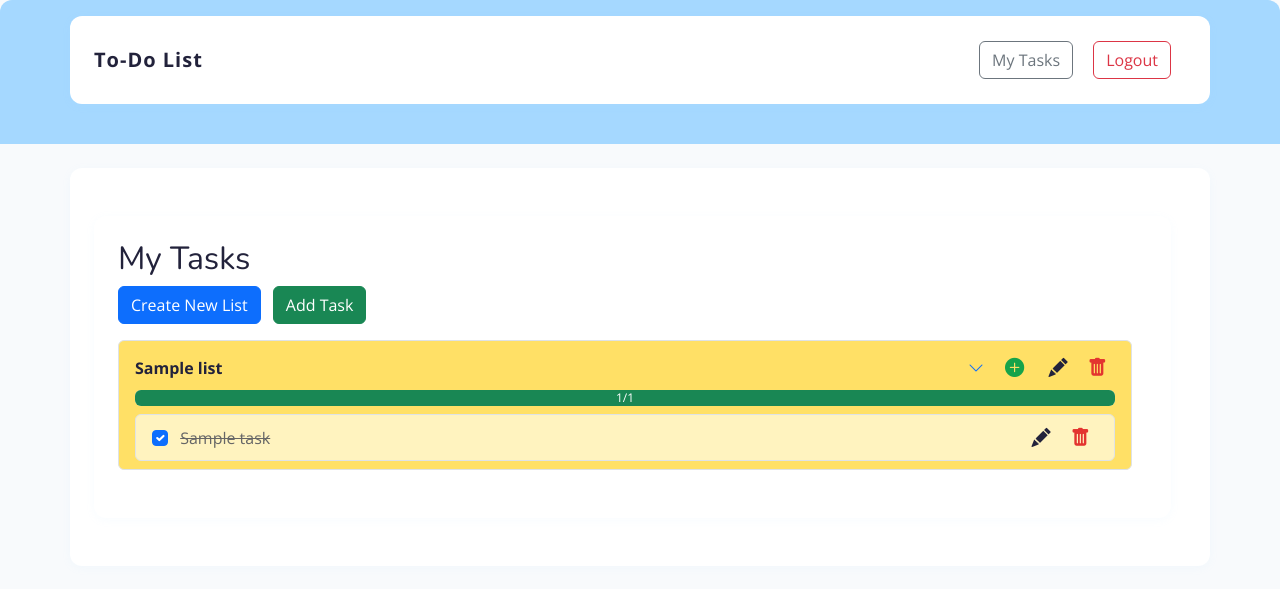
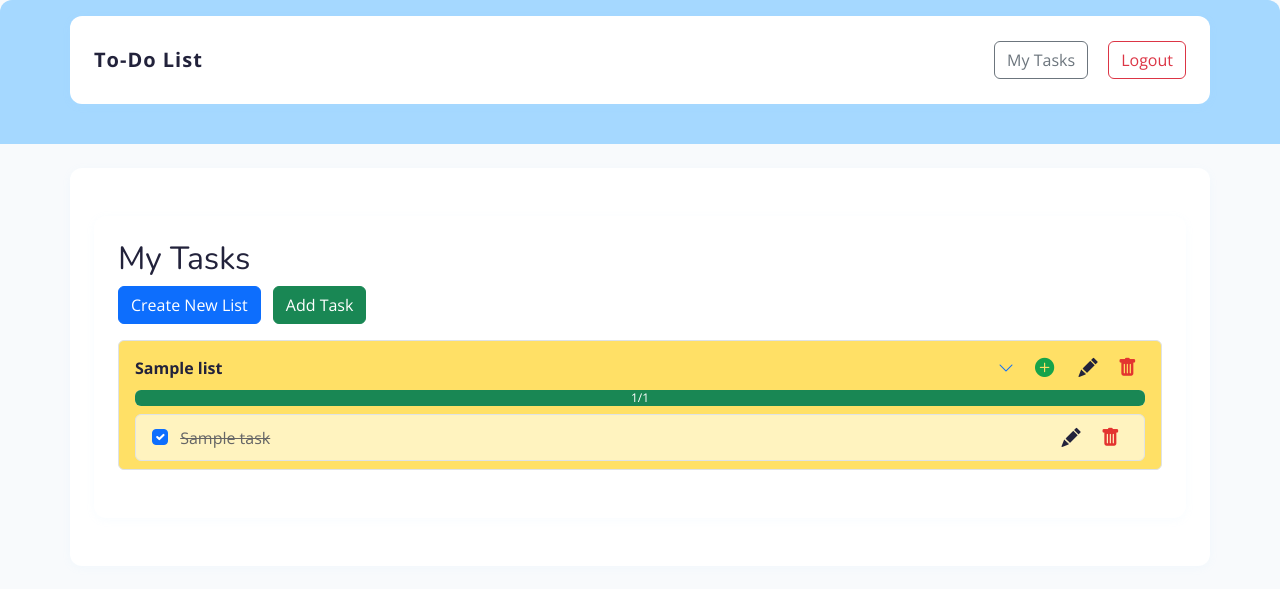
Before and after one commit to CXBeale/to-do-list, a Django app: page /lists/ in a window 1280 px wide. Shown: the top 589 px of the page. Run offline with Django 5.2, Linux system fonts and the light colour scheme; a user stored in the database is signed in; tables that the repository leaves empty hold one stand-in row (values such as "Sample post"); some libraries are stand-ins or nearby versions.

Commit message:
tidy stylesheet

```diff
--- a/assets/css/style.css
+++ b/assets/css/style.css
@@ -1,18 +1,6 @@
-/* Always show vertical scrollbar on main container to prevent layout shift */
-.container {
-  overflow-y: scroll;
-  scrollbar-gutter: stable;
-}
-/* Progress bar width responsive adjustment */
-.list-progress-bar {
-  width: 100%;
-}
-
-@media (min-width: 768px) {
-  .list-progress-bar {
-    width: 50%;
-  }
-}
+  /* ========================= */
+  /*        VARIABLES         */
+  /* ========================= */
   :root {
     --bg-main: #f8fafc;
     --bg-card: #fff;
@@ -24,79 +12,20 @@
     --accent-red: #ffadad;
     --text-main: #22223b;
     --text-secondary: #666;
-}
-/* Style for nested list groups */
-.list-group-item {
-  background: var(--accent-yellow-dark) !important;
-  color: var(--text-main) !important;
+    /* Icon color variables */
+    --icon-green: #16a34a;
+    --icon-green-hover: #15803d;
+    --icon-red: #e3342f;
+    --icon-red-hover: #b91c1c;
+    --icon-dark: #22223b;
   }
 
-/* Style for list items */
-.list-item {
-  background: var(--accent-yellow) !important;
-  color: var(--text-main) !important;
-}
-/* Add icon styles */
-.add-icon-link {
-  background: none !important;
-  border: none !important;
-  padding: 0.25rem 0.5rem;
-  box-shadow: none !important;
-}
-.add-icon-link .bi-plus-circle-fill {
-  color: #16a34a;
-  font-size: 1.2em;
-  vertical-align: middle;
-  transition: color 0.2s;
-}
-.add-icon-link:hover .bi-plus-circle-fill {
-  color: #15803d;
-}
-/* Delete icon styles */
-.delete-icon-link {
-  background: none !important;
-  border: none !important;
-  padding: 0.25rem 0.5rem;
-  box-shadow: none !important;
-}
-.delete-icon-link .bi-trash-fill {
-  color: #e3342f;
-  font-size: 1.2em;
-  vertical-align: middle;
-  transition: color 0.2s;
-}
-.delete-icon-link:hover .bi-trash-fill {
-  color: #b91c1c;
-}
-/* Edit icon styles */
-.edit-icon-link {
-  background: none !important;
-  border: none !important;
-  padding: 0.25rem 0.5rem;
-  box-shadow: none !important;
-}
-.edit-icon-link .bi-pencil-fill {
-  color: #22223b;
-  font-size: 1.2em;
-  vertical-align: middle;
-}
-/* Remove underline from icon links */
-.add-icon-link,
-.edit-icon-link,
-.delete-icon-link {
-  text-decoration: none !important;
-}
-
-:root {
-  --bg-main: #f8fafc;
-  --bg-card: #fff;
-  --accent-blue: #a5d8ff;
-  --accent-green: #b2f2bb;
-  --accent-orange: #ffd6a5;
-  --accent-yellow: #fff3bf;
-  --accent-red: #ffadad;
-  --text-main: #22223b;
-  --text-secondary: #666;
+  /* ========================= */
+  /*   GLOBAL RESETS & BASE    */
+  /* ========================= */
+  /* Global box-sizing for predictable sizing */
+  *, *::before, *::after {
+    box-sizing: border-box;
   }
 
   body {
@@ -108,6 +37,9 @@ h1, h2, h3 {
     font-family: 'Nunito', Arial, sans-serif;
   }
 
+  /* ========================= */
+  /*      LAYOUT & CARDS      */
+  /* ========================= */
   .container, .card, .task, .landing-container {
     background: var(--bg-card);
     border-radius: 12px;
@@ -116,6 +48,9 @@ h1, h2, h3 {
     margin-bottom: 1.5rem;
   }
 
+  /* ========================= */
+  /*        NAVIGATION        */
+  /* ========================= */
   .header, .navbar {
     background: var(--accent-blue) !important;
     color: var(--text-main);
@@ -123,7 +58,6 @@ h1, h2, h3 {
     padding: 1rem 1.5rem;
     margin-bottom: 2rem;
   }
-
   .navbar-brand {
     font-weight: bold;
     letter-spacing: 1px;
@@ -133,6 +67,78 @@ h1, h2, h3 {
     margin-left: 0.5rem;
   }
 
+  /* ========================= */
+  /*        LIST GROUPS       */
+  /* ========================= */
+  /* Style for nested list groups */
+  .list-group-item {
+    background: var(--accent-yellow-dark) !important;
+    color: var(--text-main) !important;
+  }
+  /* Style for list items */
+  .list-item {
+    background: var(--accent-yellow) !important;
+    color: var(--text-main) !important;
+  }
+  /* Prevent long task titles from overflowing the list item */
+  .list-item .task-completed,
+  .list-item span:not(.task-completed) {
+    word-break: break-word;
+    white-space: normal;
+    overflow-wrap: anywhere;
+    max-width: clamp(200px, 60vw, 500px);
+    display: inline-block;
+    vertical-align: middle;
+  }
+  /* Task complete line through */
+  .task-completed {
+    text-decoration: line-through;
+    color: var(--text-secondary);
+  }
+
+  /* ========================= */
+  /*        ICON LINKS        */
+  /* ========================= */
+  /* Shared icon link styles */
+  .add-icon-link,
+  .edit-icon-link,
+  .delete-icon-link {
+    background: none !important;
+    border: none !important;
+    padding: 0.25rem 0.5rem;
+    box-shadow: none !important;
+    text-decoration: none !important;
+  }
+  /* Add icon  */
+  .add-icon-link .bi-plus-circle-fill {
+    color: var(--icon-green, #16a34a);
+    font-size: 1.2em;
+    vertical-align: middle;
+    transition: color 0.2s;
+  }
+  .add-icon-link:hover .bi-plus-circle-fill {
+    color: var(--icon-green-hover, #15803d);
+  }
+  /* Delete icon */
+  .delete-icon-link .bi-trash-fill {
+    color: var(--icon-red, #e3342f);
+    font-size: 1.2em;
+    vertical-align: middle;
+    transition: color 0.2s;
+  }
+  .delete-icon-link:hover .bi-trash-fill {
+    color: var(--icon-red-hover, #b91c1c);
+  }
+  /* Edit icon */
+  .edit-icon-link .bi-pencil-fill {
+    color: var(--icon-dark, #22223b);
+    font-size: 1.2em;
+    vertical-align: middle;
+  }
+
+  /* ========================= */
+  /*        LANDING PAGE      */
+  /* ========================= */
   .landing-title {
     font-size: 2.2rem;
     margin-bottom: 0.5rem;
@@ -171,8 +177,19 @@ h1, h2, h3 {
     font-size: 0.95rem;
   }
 
-/* Task complete line through */
-.task-completed {
-  text-decoration: line-through;
-  color: var(--text-secondary);
+  /* ========================= */
+  /*      PROGRESS BAR        */
+  /* ========================= */
+  /* Progress bar width responsive adjustment */
+  .list-progress-bar {
+    width: 100%;
   }
+
+  /* ========================= */
+  /*      MEDIA QUERIES        */
+  /* ========================= */
+  @media (min-width: 768px) {
+    .list-progress-bar {
+      width: 50%;
+    }
+  }
```
Lines whose indentation alone changed are shown as unchanged.
